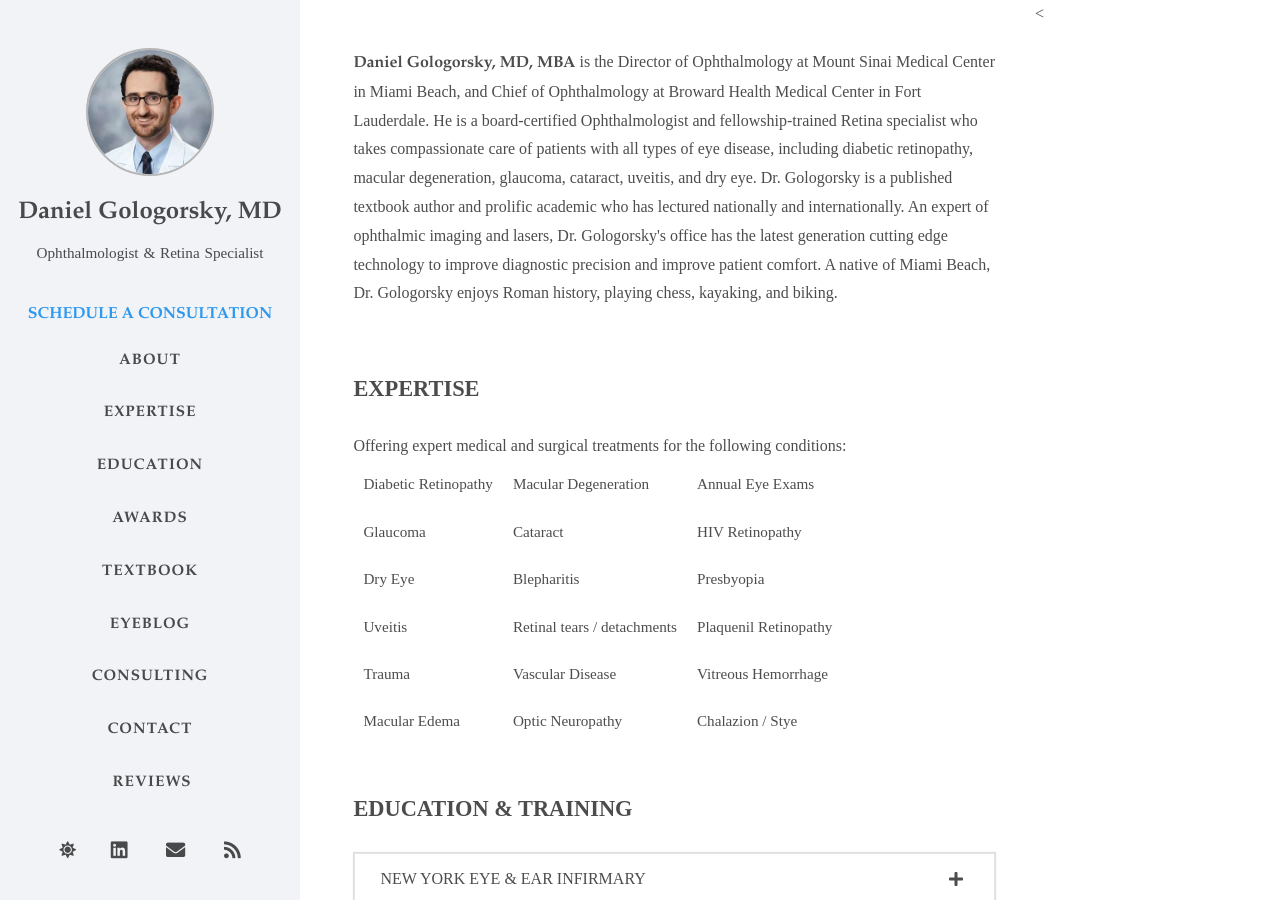
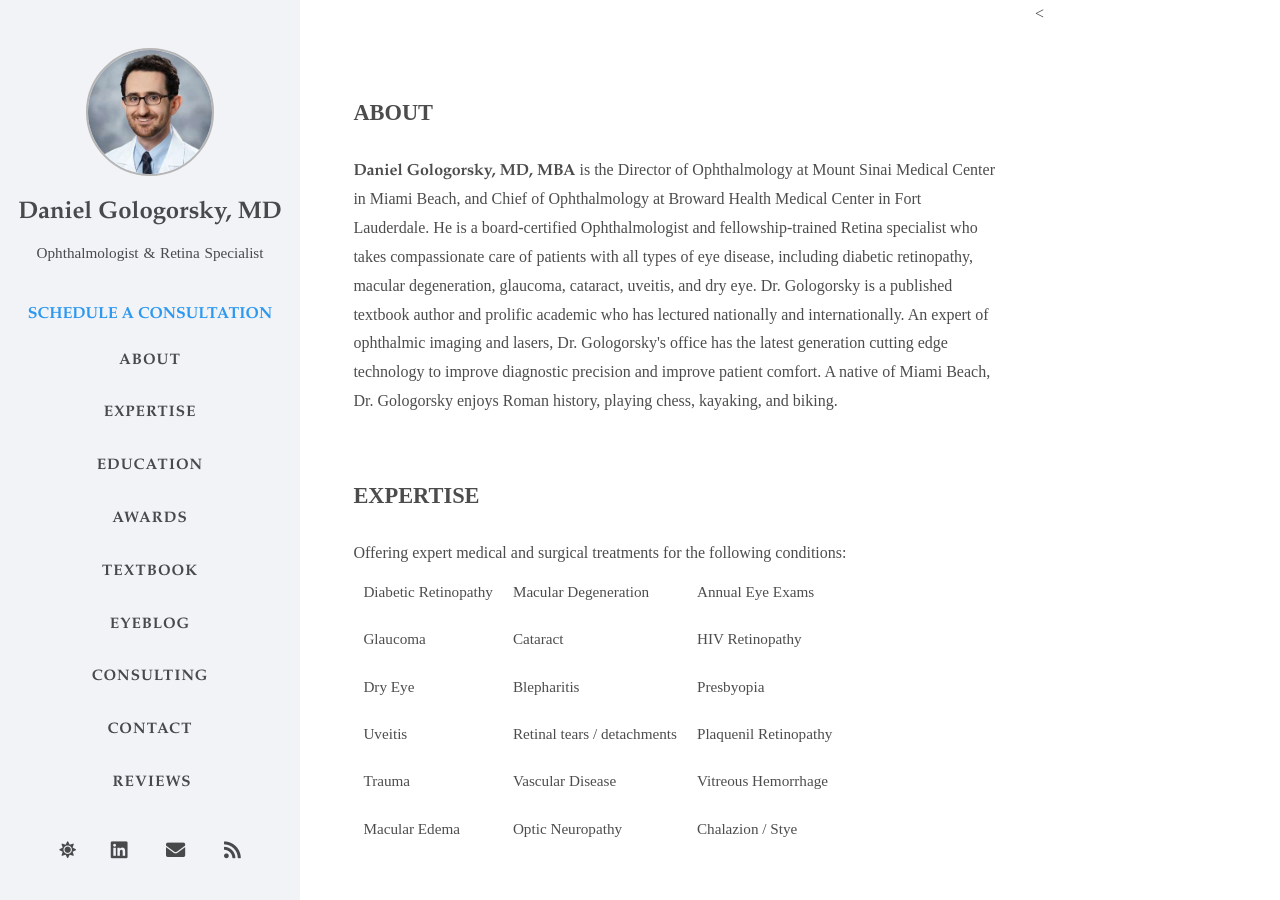
Before and after one commit to RGologorsky/rgologorsky.github.io, a Jekyll site: the page built from index.html, in a window 1280 px wide and 900 px high. Built offline with Jekyll 4.4.1, drawn with Linux system fonts in a browser that asks for light colours; nearby versions of some CDN libraries; some web fonts are replaced.

Commit message:
some changes

```diff
--- a/_includes/about.html
+++ b/_includes/about.html
@@ -4,6 +4,7 @@
 <div class="colorlib-narrow-content">
 	<div class="row">
 		<div class="col-md-12">
+			<h2 class="colorlib-heading  ">About</h2>
 			<div class="row row-bottom-padded-sm  " >
 				<div class="col-md-12">
 					<div class="about-desc">
--- a/es/index.html
+++ b/es/index.html
@@ -17,6 +17,7 @@ permalink: /acerca-de/
 		<div class="col-md-12">
 			<div class="row row-bottom-padded-sm  " >
 				<div class="col-md-12">
+					<h2 class="colorlib-heading  ">About</h2>
 					<div class="about-desc">
 						<!-- <h2 class="colorlib-heading"> About </h2> -->
 						<p><strong>Daniel Gologorsky, MD, MBA</strong> es el Director de Oftalmología en el Centro Médico Mount Sinai en Miami Beach y Jefe de Oftalmología en el Centro Médico Broward Health en Fort Lauderdale. Es un oftalmólogo certificado y especialista en retina con formación en becas, quien brinda cuidado compasivo a pacientes con todo tipo de enfermedades oculares, incluyendo retinopatía diabética, degeneración macular, glaucoma, cataratas, uveítis y ojo seco. El Dr. Gologorsky es autor de libros de texto publicados y un académico prolífico que ha impartido conferencias a nivel nacional e internacional. Experto en imágenes oftálmicas y láseres, la oficina del Dr. Gologorsky cuenta con tecnología de última generación para mejorar la precisión diagnóstica y el confort del paciente. Originario de Miami Beach, al Dr. Gologorsky le gusta la historia romana, jugar ajedrez, hacer kayak y andar en bicicleta.
--- a/he/index.html
+++ b/he/index.html
@@ -24,6 +24,7 @@ permalink: /על-אודות/
 		<div class="col-md-12">
 			<div class="row row-bottom-padded-sm  " >
 				<div class="col-md-12">
+					<h2 class="colorlib-heading  ">About</h2>
 					<div class="about-desc rtl text-right">
 						<p class=""><strong>דניאל גולגורסקי, MD, MBA</strong> הוא רופא עיניים מלא חמלה ומומחה לרשתית העוסקת בחברותא המטפל בחולים עם רטינוופתיה סוכרתית, ניוון מקולרי, סתירות כלי דם ברשתית, כמו גם פתולוגיה כללית אחרת של העיניים, כולל גלאוקומה ועין יבשה. הוא רואה חולים במיאמי-דייד, ברוארד ופאלם ביץ '.</p>
 
--- a/index.html
+++ b/index.html
@@ -1,5 +1,5 @@
 ---
-title: About
+title: home
 layout: home
 type: home
 breadcrumb:
--- a/ru/index.html
+++ b/ru/index.html
@@ -18,6 +18,7 @@ permalink: /oколо/
 		<div class="col-md-12">
 			<div class="row row-bottom-padded-sm  " >
 				<div class="col-md-12">
+					<h2 class="colorlib-heading  ">About</h2>
 					<div class="about-desc">
 						<!-- <h2 class="colorlib-heading"> About </h2> -->
 
```
